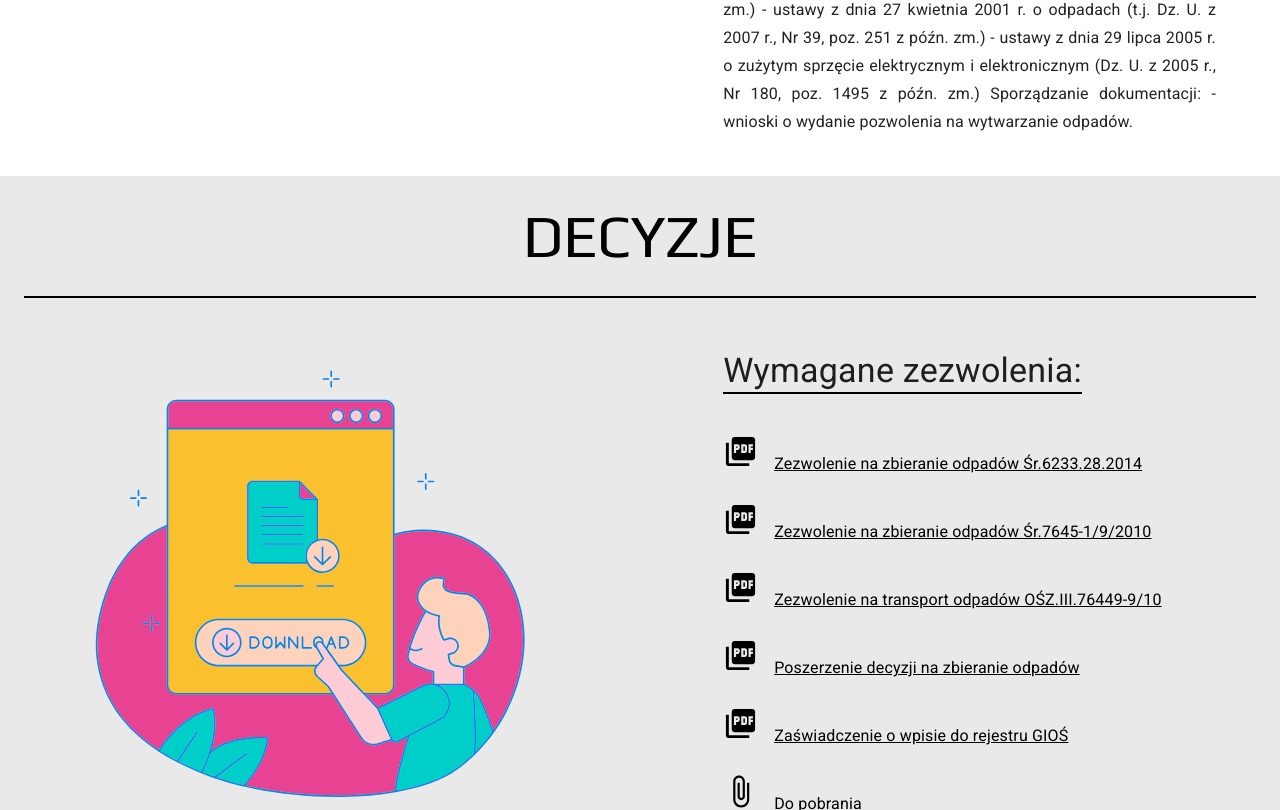
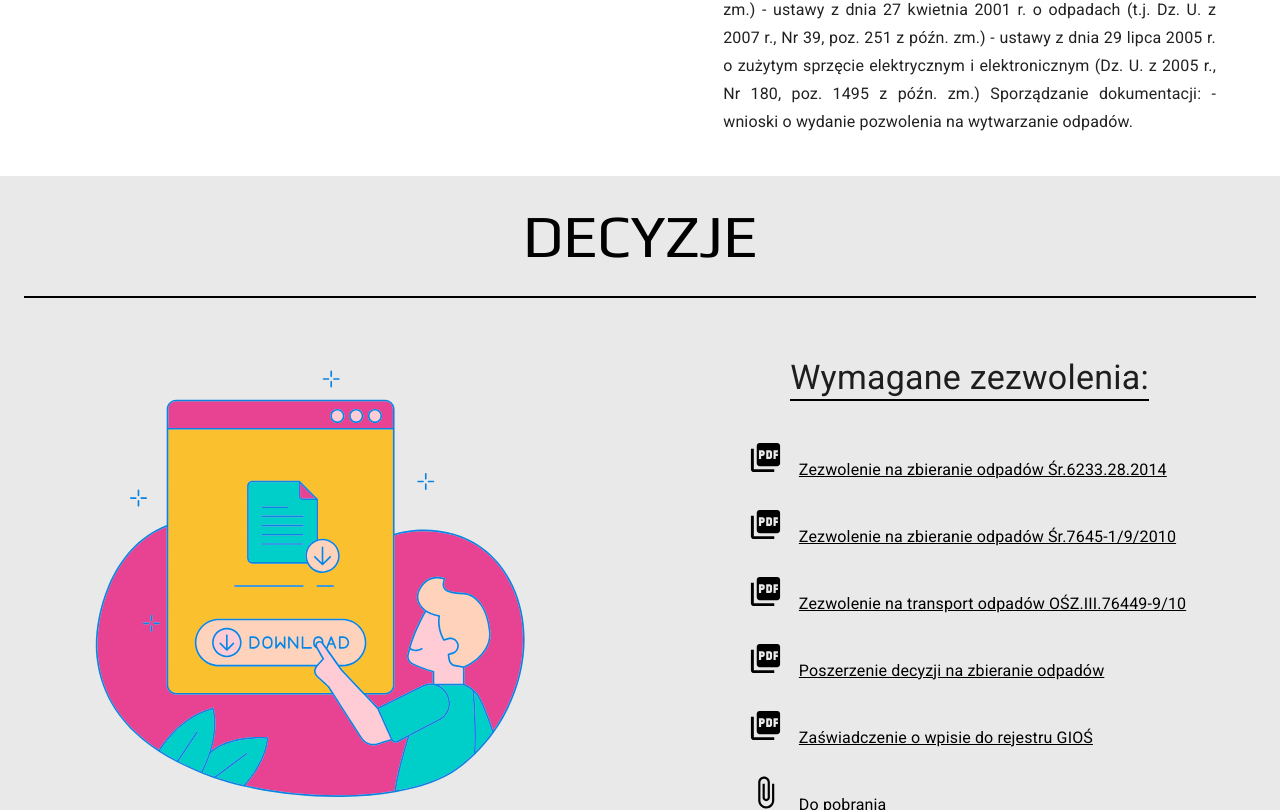
Before and after one commit to WarmuzWojtek/System-MUI, a React (Create React App) app: page / in a window 1280 px wide. Shown: the part 3224-4034 px from the top of the page. Built offline with nearby package versions, Linux system fonts and the light colour scheme.

Commit message:
Add some css bugfixes

```diff
--- a/src/Components/About/About.jsx
+++ b/src/Components/About/About.jsx
@@ -30,7 +30,7 @@ const useStyles = makeStyles((theme) => {
       '@media(max-width:860px)': {
         width: '90%',
         padding: theme.spacing(1),
-        margin: theme.spacing(1),
+        margin: '8px auto',
       }
 
     },
--- a/src/Components/Consulting/Consulting.jsx
+++ b/src/Components/Consulting/Consulting.jsx
@@ -31,7 +31,7 @@ const useStyles = makeStyles((theme) => {
       '@media(max-width:860px)': {
         width: '90%',
         padding: theme.spacing(1),
-        margin: theme.spacing(1),
+        margin: '8px auto',
       }
     },
     image: {
--- a/src/Components/Contact/Contact.jsx
+++ b/src/Components/Contact/Contact.jsx
@@ -30,11 +30,11 @@ const useStyles = makeStyles((theme) => {
       alignItems: 'flexStart',
       width: '40%',
       padding: theme.spacing(3),
-      margin: theme.spacing(4),
+      margin: theme.spacing(2),
       '@media(max-width:860px)': {
         width: '90%',
         padding: theme.spacing(1),
-        margin: theme.spacing(1),
+        margin: '8px auto',
       }
     },
     paperImageText: {
@@ -43,11 +43,11 @@ const useStyles = makeStyles((theme) => {
       justifyContent: 'flexStart',
       width: '40%',
       padding: theme.spacing(3),
-      margin: theme.spacing(4),
+      margin: theme.spacing(2),
       '@media(max-width:860px)': {
         width: '90%',
         padding: theme.spacing(1),
-        margin: theme.spacing(1),
+        margin: '8px auto',
         justifyContent: 'center',
       }
     },
--- a/src/Components/Documents/Documents.jsx
+++ b/src/Components/Documents/Documents.jsx
@@ -40,7 +40,7 @@ const useStyles = makeStyles((theme) => {
       '@media(max-width:860px)': {
         width: '90%',
         padding: theme.spacing(1),
-        margin: theme.spacing(1),
+        margin: '8px auto',
       }
     },
     image: {
@@ -57,6 +57,7 @@ const useStyles = makeStyles((theme) => {
     typo: {
       width: '90%',
       color: 'black',
+      margin: '0 auto',
     },
     icon: {
       marginRight: theme.spacing(2),
@@ -64,6 +65,7 @@ const useStyles = makeStyles((theme) => {
     typoTitle: {
       marginBottom: theme.spacing(2),
       borderBottom: '2px solid black',
+      margin: '8px auto',
     }
 
   }
@@ -83,7 +85,7 @@ const Documents = () => {
           <img src={process.env.PUBLIC_URL + '/images/Downloading.svg'} alt='' className={classes.image} />
         </Paper>
         <Paper className={classes.paperImage} elevation='none'>
-          <Typography variant='h4' className={classes.typoTitle}>Wymagane zezwolenia:</Typography>
+          <Typography align='center' variant='h4' className={classes.typoTitle}>Wymagane zezwolenia:</Typography>
           <Typography className={classes.typo} variant='subtitle1' align='justify' component='a' href={process.env.PUBLIC_URL + '/docs/Śr.6233.28.2014.pdf'}>
             <PictureAsPdfIcon fontSize='large' className={classes.icon} />
             Zezwolenie na zbieranie odpadów Śr.6233.28.2014
--- a/src/Components/Waste/Waste.jsx
+++ b/src/Components/Waste/Waste.jsx
@@ -37,7 +37,7 @@ const useStyles = makeStyles((theme) => {
       '@media(max-width:860px)': {
         width: '90%',
         padding: theme.spacing(1),
-        margin: theme.spacing(1),
+        margin: '8px auto',
       }
     },
     image: {
@@ -69,7 +69,7 @@ const Waste = () => {
           <img src={process.env.PUBLIC_URL + '/images/radioactive.png'} alt='' className={classes.image} />
         </Paper>
         <Paper className={classes.paperImage} elevation='none'>
-          <Typography variant='subtitle1' align='justify'>
+          <Typography variant='subtitle1' align='center'>
             Najczęściej odbierane przez nas odpady:<br />
             - Zużyte urządzenia elektryczne i elektroniczne /monitory, komputery, świetlówki<br />
             - Chemikalia laboratoryjne<br />
```
